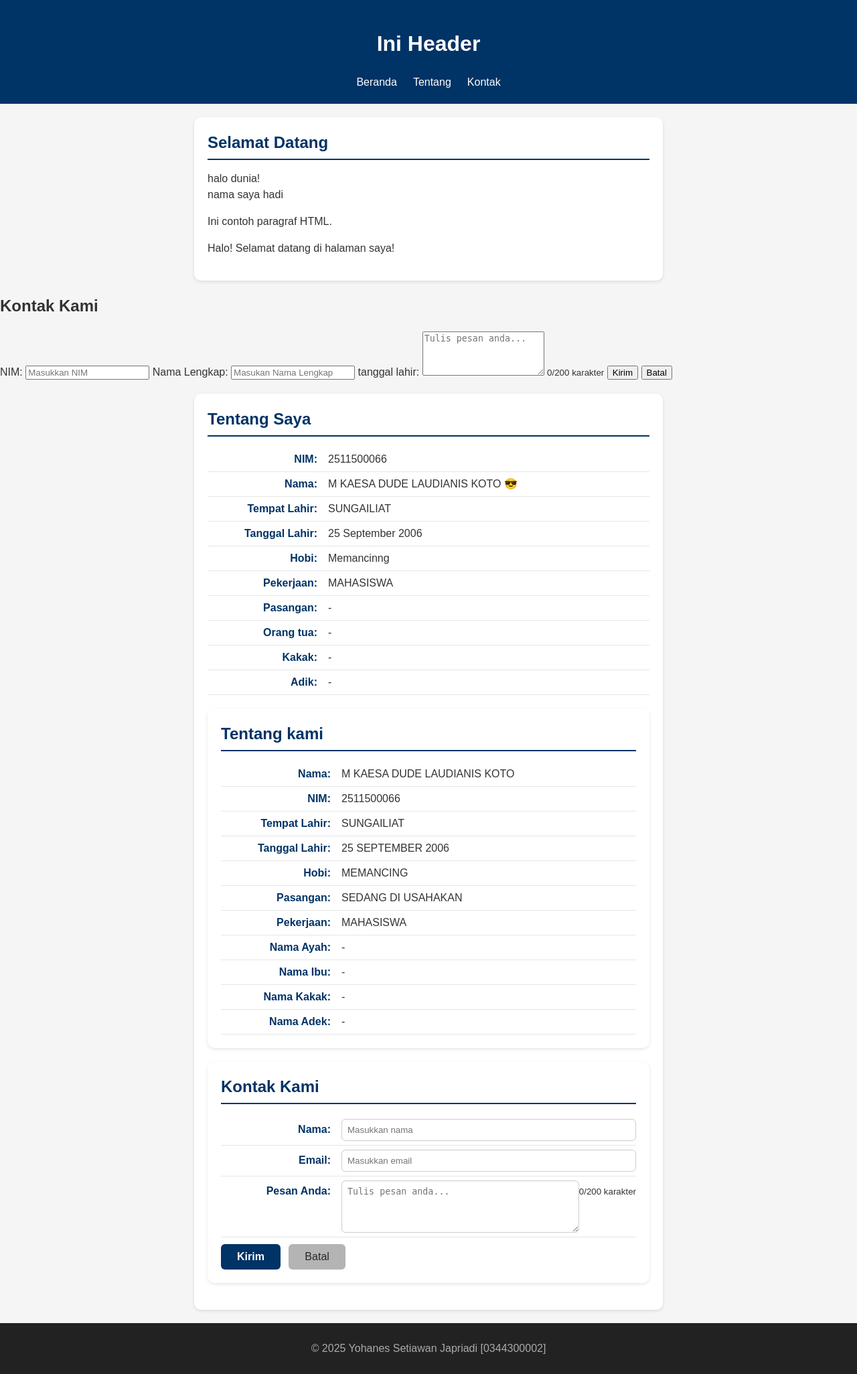
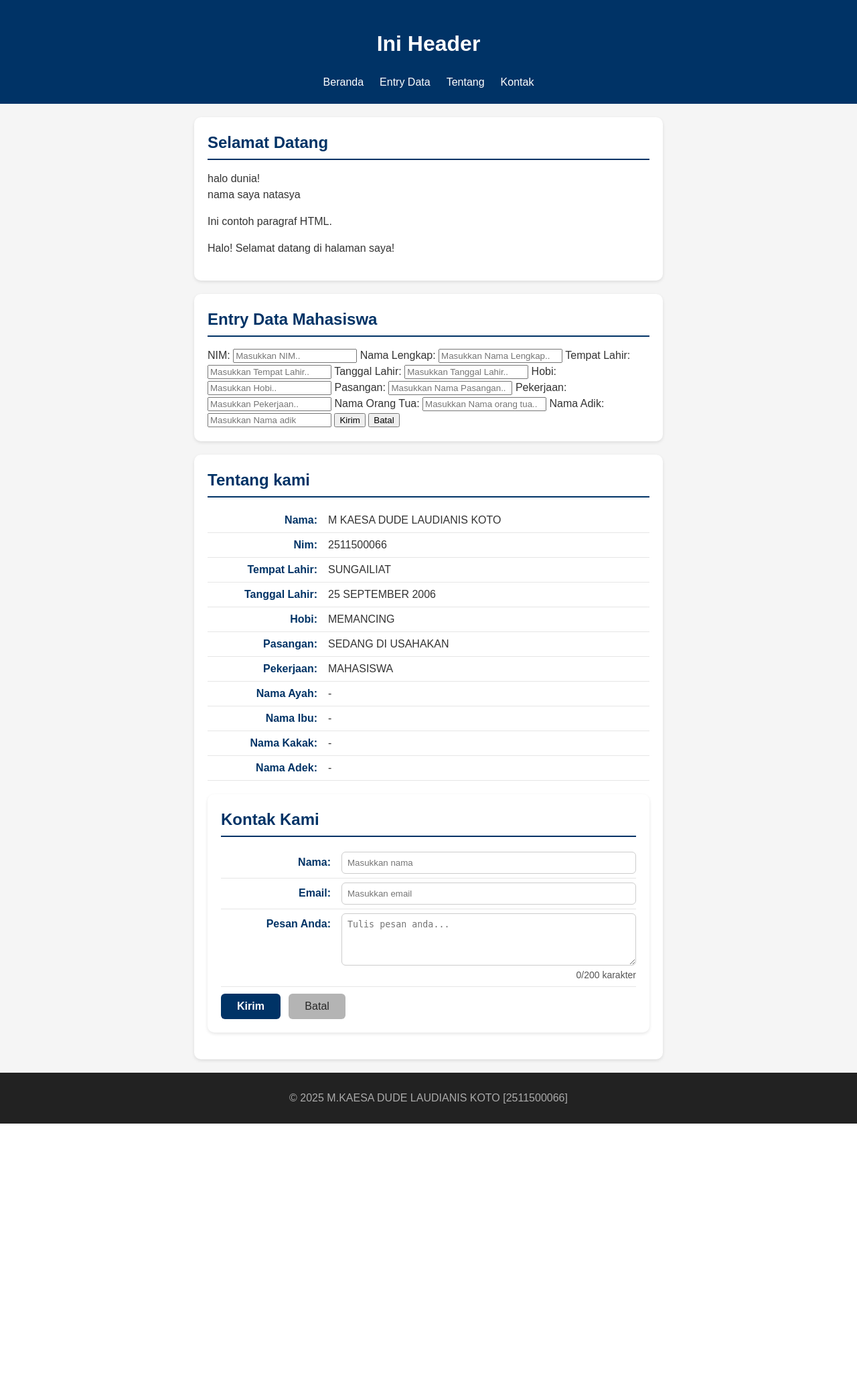
Before and after one commit to 2511500066-art/2511500066-PWD-TI1B-255260, a PHP site: page /pertemuan-08/index.php in a window 1280 px wide. Shown: the whole page at 67% size. After the commit the page ends 1678 px from the top, so only its background shows below. Run offline with PHP 8.4, Linux system fonts and the light colour scheme.

Commit message:
MENAMBAHKAN NAMA DAN LAIN LAIN

```diff
--- a/pertemuan-08/index.php
+++ b/pertemuan-08/index.php
@@ -36,6 +36,7 @@ endif;
     <nav>
       <ul>
         <li><a href="#home">Beranda</a></li>
+        <li><a href="#entry-data">Entry Data</a></li>
         <li><a href="#about">Tentang</a></li>
         <li><a href="#contact">Kontak</a></li>
       </ul>
@@ -47,118 +48,69 @@ endif;
       <h2>Selamat Datang</h2>
       <?php
       echo "halo dunia!<br>";
-      echo "nama saya hadi";
+      echo "nama saya natasya";
       ?>
       <p>Ini contoh paragraf HTML.</p>
+    </section>
 
-
-    </section>
-     <section id="entry-data">
-      <h2>Kontak Kami</h2>
+    <section id="entry-data">
+      <h2>Entry Data Mahasiswa</h2>
       <form action="proses_mahasiswa.php" method="POST">
 
-        <label for="txtNama"><span>NIM:</span>
-          <input type="text" id="txtNamaMhs" name="txtNamaMhs" placeholder="Masukkan NIM" required autocomplete="name">
+        <label for="txtNamaMhs"><span>NIM:</span>
+          <input type="text" id="txtNamaMhs" name="txtNamaMhs" placeholder="Masukkan NIM.." required>
         </label>
 
-        <label for="txtEmail"><span>Nama Lengkap:</span>
-          <input type="Text" id="txtNIM" name="txtNIM" placeholder="Masukan Nama Lengkap" required autocomplete="email">
+        <label for="txtNIM"><span>Nama Lengkap:</span>
+          <input type="text" id="txtNIM" name="txtNIM" placeholder="Masukkan Nama Lengkap.." required>
         </label>
 
-        <label for="txtProdi"><span>tanggal lahir:</span>
-          <textarea id="txtPesan" name="txtPesan" rows="4" placeholder="Tulis pesan anda..." required></textarea>
-          <small id="charCount">0/200 karakter</small>
+        <label for="txtProdi"><span>Tempat Lahir:</span>
+          <input type="text" id="txtProdi" name="txtProdi" placeholder="Masukkan Tempat Lahir.." required>
         </label>
 
+        <label for="txtEmailMhs"><span>Tanggal Lahir:</span>
+          <input type="email" id="txtEmailMhs" name="txtEmailMhs" placeholder="Masukkan Tanggal Lahir.." required>
+        </label>
+
+        <label for="txtNamaMhs"><span>Hobi:</span>
+          <input type="text" id="txtNamaMhs" name="txtNamaMhs" placeholder="Masukkan Hobi.." required>
+        </label>
+
+        <label for="txtNIM"><span>Pasangan:</span>
+          <input type="text" id="txtNIM" name="txtNIM" placeholder="Masukkan Nama Pasangan.." required>
+        </label>
+
+        <label for="txtProdi"><span>Pekerjaan:</span>
+          <input type="text" id="txtProdi" name="txtProdi" placeholder="Masukkan Pekerjaan.." required>
+        </label>
+
+        <label for="txtEmailMhs"><span>Nama Orang Tua:</span>
+          <input type="email" id="txtEmailMhs" name="txtEmailMhs" placeholder="Masukkan Nama orang tua.." required>
+        </label>
+
+        <label for="txtEmailMhs"><span>Nama Adik:</span>
+          <input type="email" id="txtEmailMhs" name="txtEmailMhs" placeholder="Masukkan Nama adik" required>
+        </label>
 
         <button type="submit">Kirim</button>
         <button type="reset">Batal</button>
       </form>
 
+    </section>
+    <!-- ✅ Akhir Section Baru -->
 
-<section id="about">
-            <?php
-            $Nama = "M KAESA DUDE LAUDIANIS KOTO &#128526";
-            $NIM = "2511500066";
-            $tempat_lahir = "SUNGAILIAT";
-            $tanggal_lahir = "25 September 2006";
-            $hobi = "Memancinng";
-            $pasangan = "-";
-            $pekerjaan = "MAHASISWA";
-            $orang_tua = "-";
-            $kakak = "-";
-            $adik = "-";
-            ?>
-      <h2>Tentang Saya</h2>
-      <p><strong>NIM:</strong>
-        <?php
-        echo  $NIM;
-        ?>
-      </p>
-
-      <p><strong>Nama:</strong>
-        <?php
-        echo $Nama;
-        ?>
-        </p>
-
-        <p><strong>Tempat Lahir:</strong>
-        <?php
-        echo $tempat_lahir;
-        ?>
-        </p>
-
-        <p><strong>Tanggal Lahir:</strong>
-        <?php
-        echo $tanggal_lahir;
-        ?>
-        </p>
-
-
-         <p><strong>Hobi:</strong>
-        <?php
-        echo $hobi;
-        ?>
-        </p>
-
-          <p><strong> Pekerjaan:</strong>
-        <?php
-        echo  $pekerjaan;
-        ?>
-        </p>
-
-        <p><strong>Pasangan:</strong>
-        <?php
-        echo $pasangan;
-        ?>
-        </p>
-
-           <p><strong> Orang tua:</strong>
-        <?php
-        echo  $orang_tua;
-        ?>
-        </p>
-
-     <p><strong> Kakak:</strong>
-        <?php
-        echo  $kakak;
-        ?>
-        </p>
-
-          <p><strong> Adik:</strong>
-        <?php
-        echo  $adik;
-        ?>
-        </p>
-
-
-
-
-
-        <section id="about">
-            <h2>Tentang kami</h2>
+    <section id="about">
+      <?php
+      $nim = 2511500066;
+      $NIM = '0344300002';
+      $nama = "M.KAESA DUDE LAUDIANIS KOTO";
+      $Nama = 'M.KAESA DUDE LAUDIANIS KOTO';
+      $tempat = "Sungailiat";
+      ?>
+       <h2>Tentang kami</h2>
             <p> <strong>Nama:</strong>M KAESA DUDE LAUDIANIS KOTO</p>
-            <p> <strong>NIM:</strong>2511500066</p>
+            <p> <strong>Nim:</strong>2511500066</p>
             <p> <strong>Tempat Lahir:</strong>SUNGAILIAT</p>
             <p> <strong>Tanggal Lahir:</strong>25 SEPTEMBER 2006</p>
             <p> <strong>Hobi:</strong>MEMANCING</p>
@@ -168,12 +120,10 @@ endif;
             <p> <strong>Nama Ibu:</strong>-</p>
             <p> <strong>Nama Kakak:</strong>-</p>
             <p> <strong>Nama Adek:</strong>-</p>
-        </section>
 
     <section id="contact">
       <h2>Kontak Kami</h2>
       <form action="proses.php" method="POST">
-
         <label for="txtNama"><span>Nama:</span>
           <input type="text" id="txtNama" name="txtNama" placeholder="Masukkan nama" required autocomplete="name">
         </label>
@@ -187,7 +137,6 @@ endif;
           <small id="charCount">0/200 karakter</small>
         </label>
 
-
         <button type="submit">Kirim</button>
         <button type="reset">Batal</button>
       </form>
@@ -199,17 +148,13 @@ endif;
         <p><strong>Email :</strong> <?php echo $sesemail ?></p>
         <p><strong>Pesan :</strong> <?php echo $sespesan ?></p>
       <?php endif; ?>
-
-
-
     </section>
   </main>
 
   <footer>
-    <p>&copy; 2025 Yohanes Setiawan Japriadi [0344300002]</p>
+    <p>&copy; 2025 M.KAESA DUDE LAUDIANIS KOTO [2511500066]</p>
   </footer>
 
   <script src="script.js"></script>
 </body>
-
 </html>
--- a/pertemuan-08/style.css
+++ b/pertemuan-08/style.css
@@ -61,6 +61,7 @@ header li a:active {
 
 #home,
 #about,
+#entry-data,
 #contact {
   background-color: #ffffff;
   border-radius: 10px;
@@ -72,6 +73,7 @@ header li a:active {
 
 #home h2,
 #about h2,
+#entry-data h2,
 #contact h2 {
   color: #003366;
   border-bottom: 2px solid #003366;
```
Also changed, not shown: pertemuan-08/README.md.
